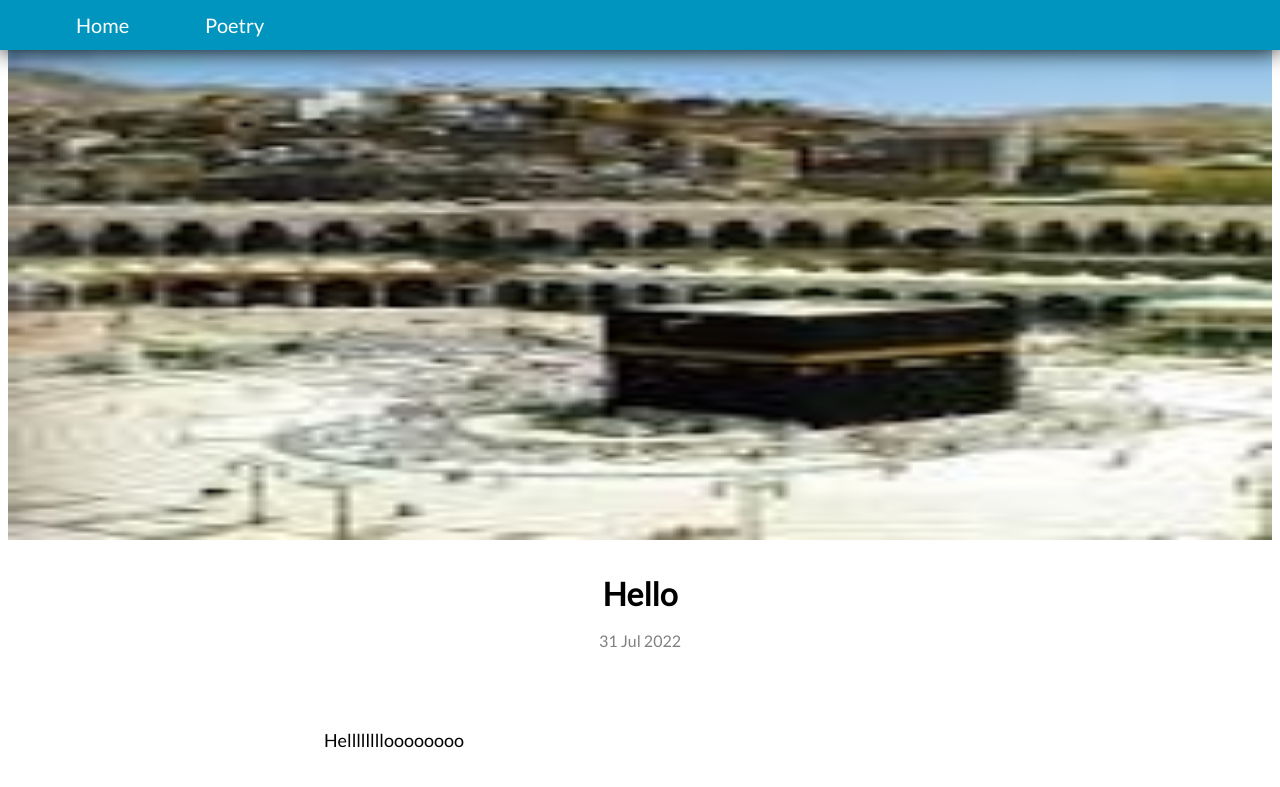
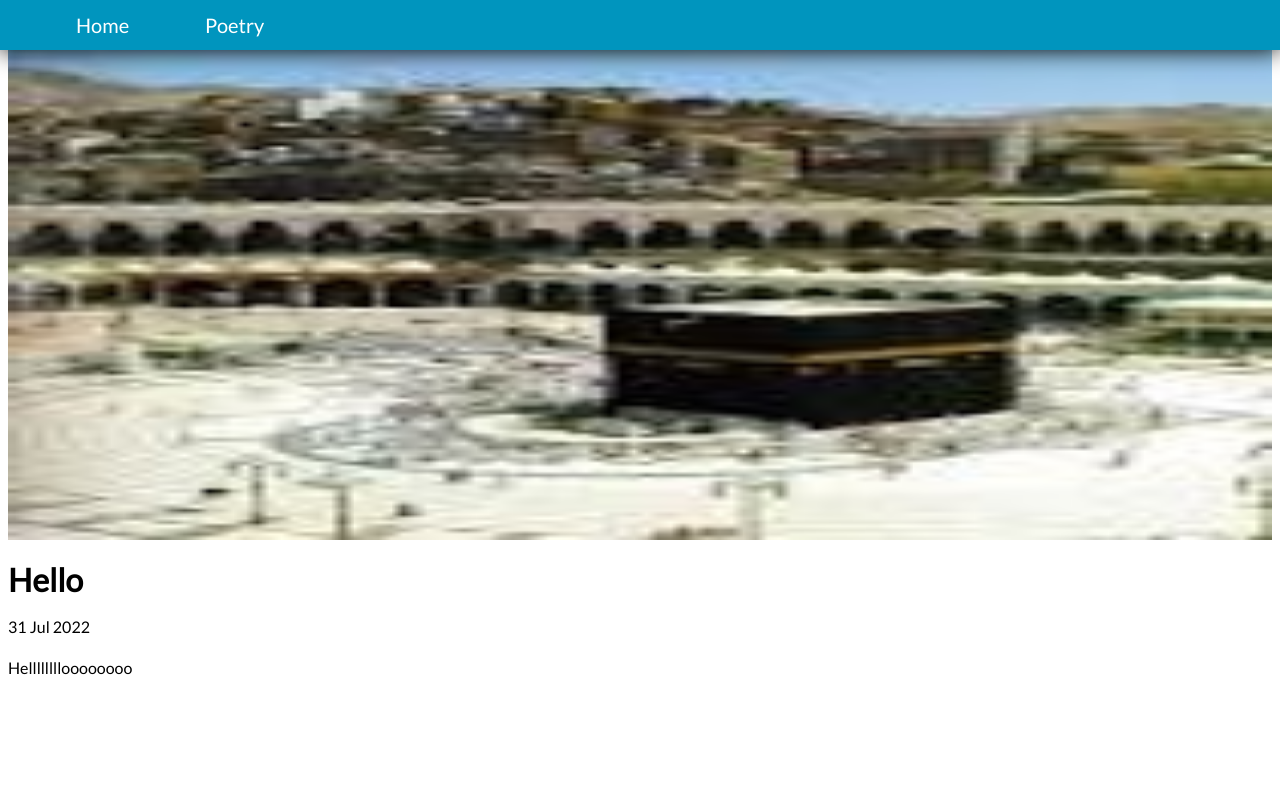
Before and after one commit to mumtazf/blog, a Jekyll site: the page built from docs/_posts/2022-07-31-yay.md, in a window 1280 px wide. Shown: the top 787 px of the page. Built offline with Jekyll 4.4.1, drawn with Linux system fonts in a browser that asks for light colours.

Commit message:
testing mobile responsiveness

```diff
--- a/docs/_layouts/post.html
+++ b/docs/_layouts/post.html
@@ -12,14 +12,14 @@
 <body>
 
 <main>
-    <div class = "featured-image">
+    <div id = "featured-image">
         <img src= "{{site.github.url}}//assets//images//{{page.image}}" height = "500px", width = "100%" >
     </div>
 
-    <h1 class = "title">{{page.title}}</h1>
-    <div class = "date">{{page.date | date_to_string}}  </div>
+    <h1 id = "title">{{page.title}}</h1>
+    <div id = "date">{{page.date | date_to_string}}  </div>
 
-    <div class = "blog-content">
+    <div id = "blog-content">
         {{content}}
     </div>
 </main>
```
